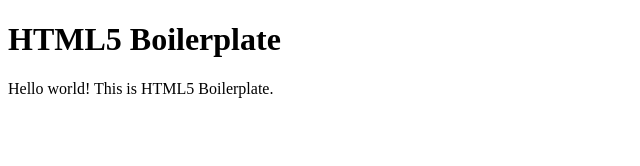
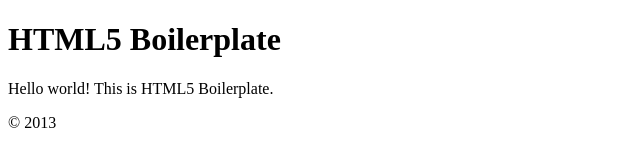
Before and after one commit to tomkeays/Hello-World, a plain HTML site: page index.html in a window 1280 px wide. Shown: the full height of the page, 0-640 px from the left. Drawn offline with nearby package versions, Linux system fonts and the light colour scheme.

Commit message:
added footer div

```diff
--- a/index.html
+++ b/index.html
@@ -16,5 +16,8 @@
         <!-- Add your site or application content here -->
         <h1>HTML5 Boilerplate</h1>
         <p>Hello world! This is HTML5 Boilerplate.</p>
+        <div id="footer">
+           <p>&copy; 2013</p>
+        </div>
     </body>
 </html>
```
